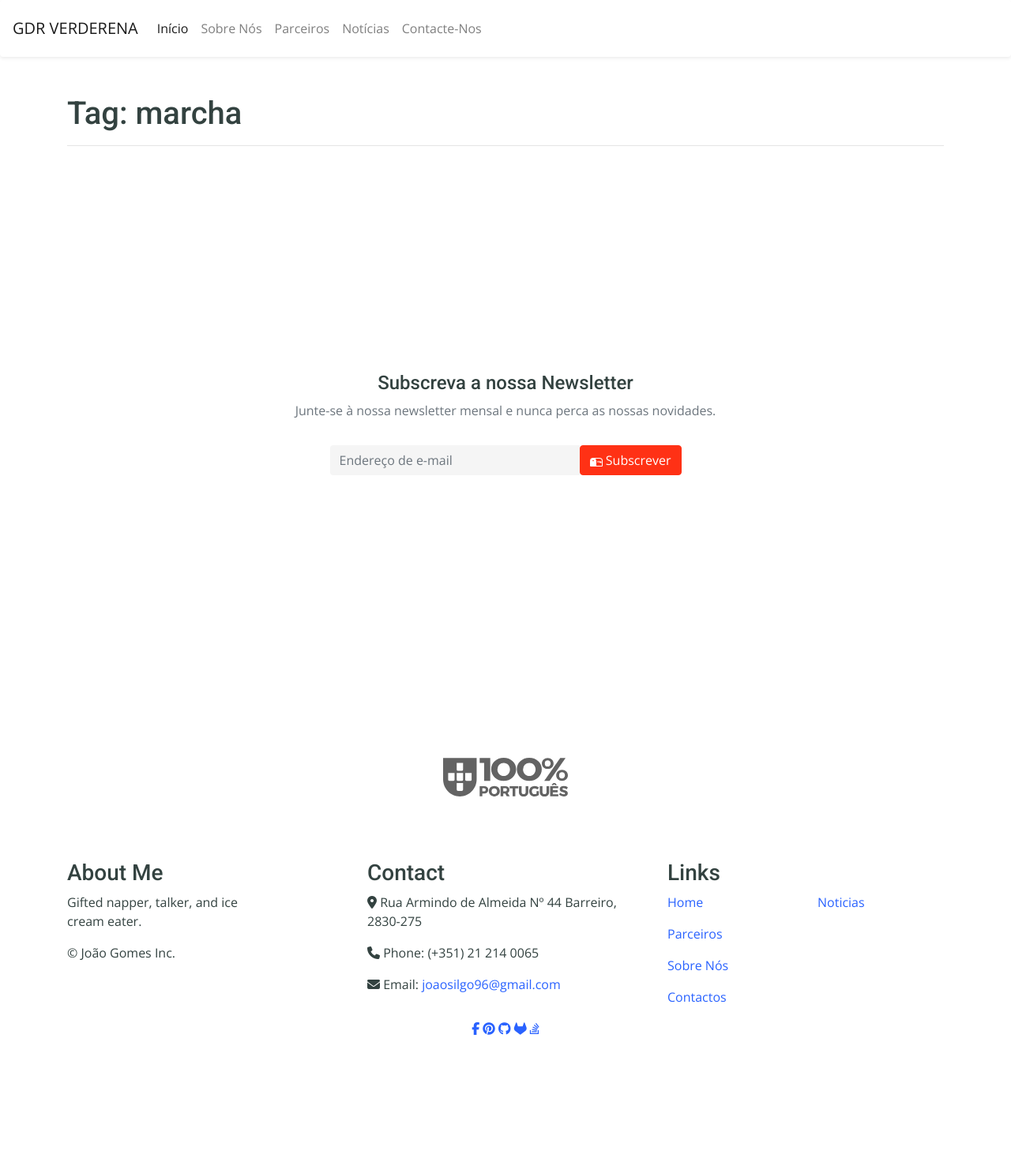
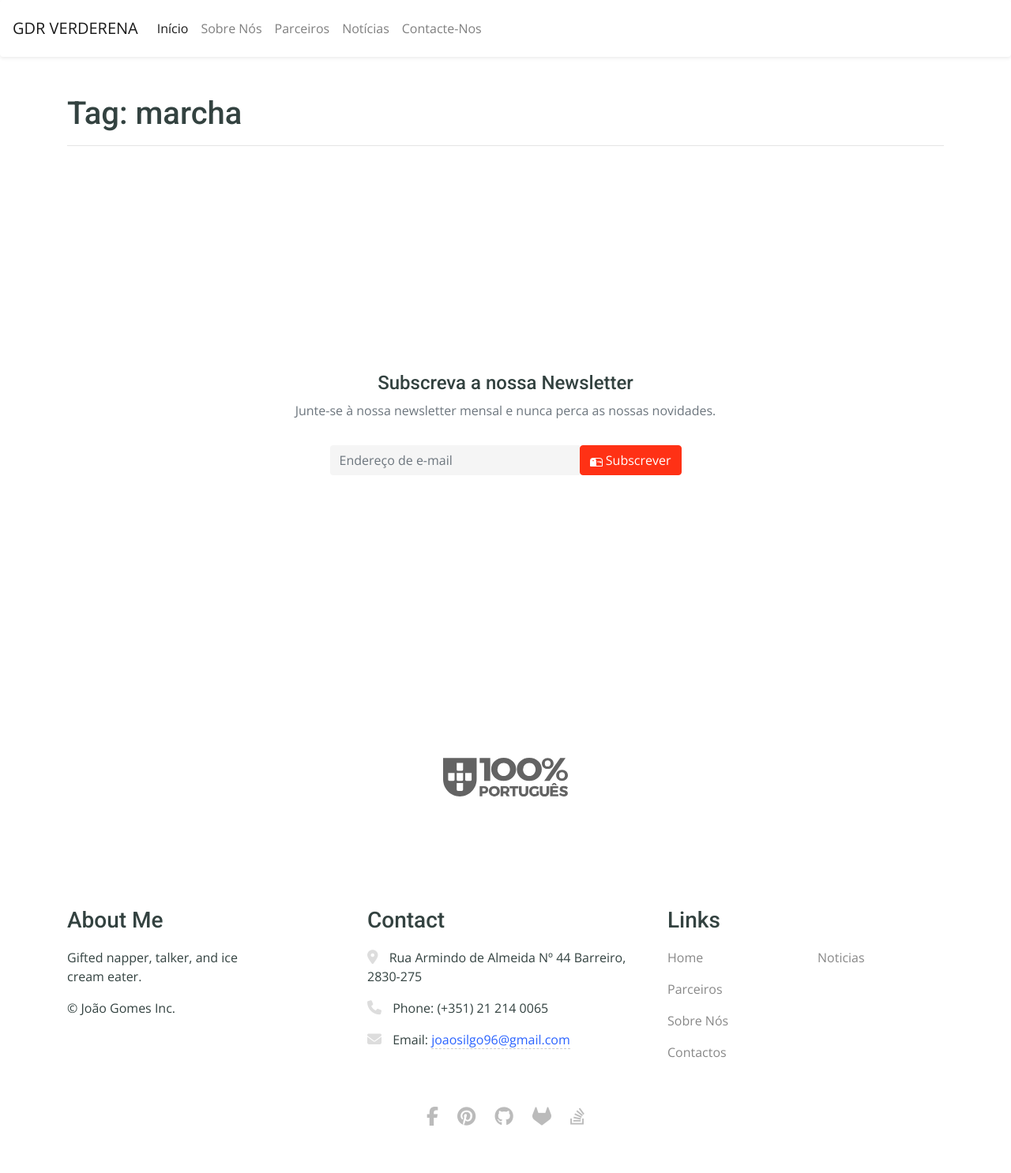
Before and after one commit to GDR-Verderena/gdr-verderena.github.io, a Jekyll site: the page built from tag/marcha.md, in a window 1280 px wide. Shown: the whole page at 79% size. Built offline with Jekyll 4.4.1, drawn with Linux system fonts in a browser that asks for light colours; nearby versions of some CDN libraries; library files that are not in the unit come from our copies; before the commit the page ends 1315 px from its top, so only the background shows below that.

Commit message:
Update main.css

```diff
--- a/css/main.css
+++ b/css/main.css
@@ -1,5 +1,77 @@
 
- /*--------------------------------------------------------------
+
+
+
+.footer-top {
+        padding: 60px 0 40px 0;
+        text-align: left;
+    }
+
+    .footer-top h3 {
+        padding-bottom: 10px;
+    }
+
+    .footer-contact p {
+        word-wrap: break-word;
+    }
+
+    .footer-contact i {
+        padding-right: 10px;
+        font-size: 18px;
+        color: #ddd;
+    }
+
+    .footer-contact p a {
+        border-bottom: 1px dashed #ccc;
+    }
+
+    .footer-contact p a:hover,
+    .footer-contact p a:focus {
+        border-bottom: 1px dashed #555;
+    }
+
+    .footer-links a {
+        color: #888;
+        border: 0;
+    }
+
+    .footer-links a:hover,
+    .footer-links a:focus {
+        color: #555;
+        margin-left: 3px;
+    }
+
+    .footer-bottom {
+        padding: 0 0 60px 0;
+    }
+
+    .footer-social a {
+        margin: 0 10px;
+        color: #bbb;
+        border: 0;
+    }
+
+    .footer-social a:hover,
+    .footer-social a:focus {
+        color: #555;
+        border: 0;
+    }
+
+    .footer-social i {
+        font-size: 24px;
+        vertical-align: middle;
+    }
+
+
+
+
+
+
+
+
+
+
+/*--------------------------------------------------------------
 # General
 --------------------------------------------------------------*/
 body {
```
